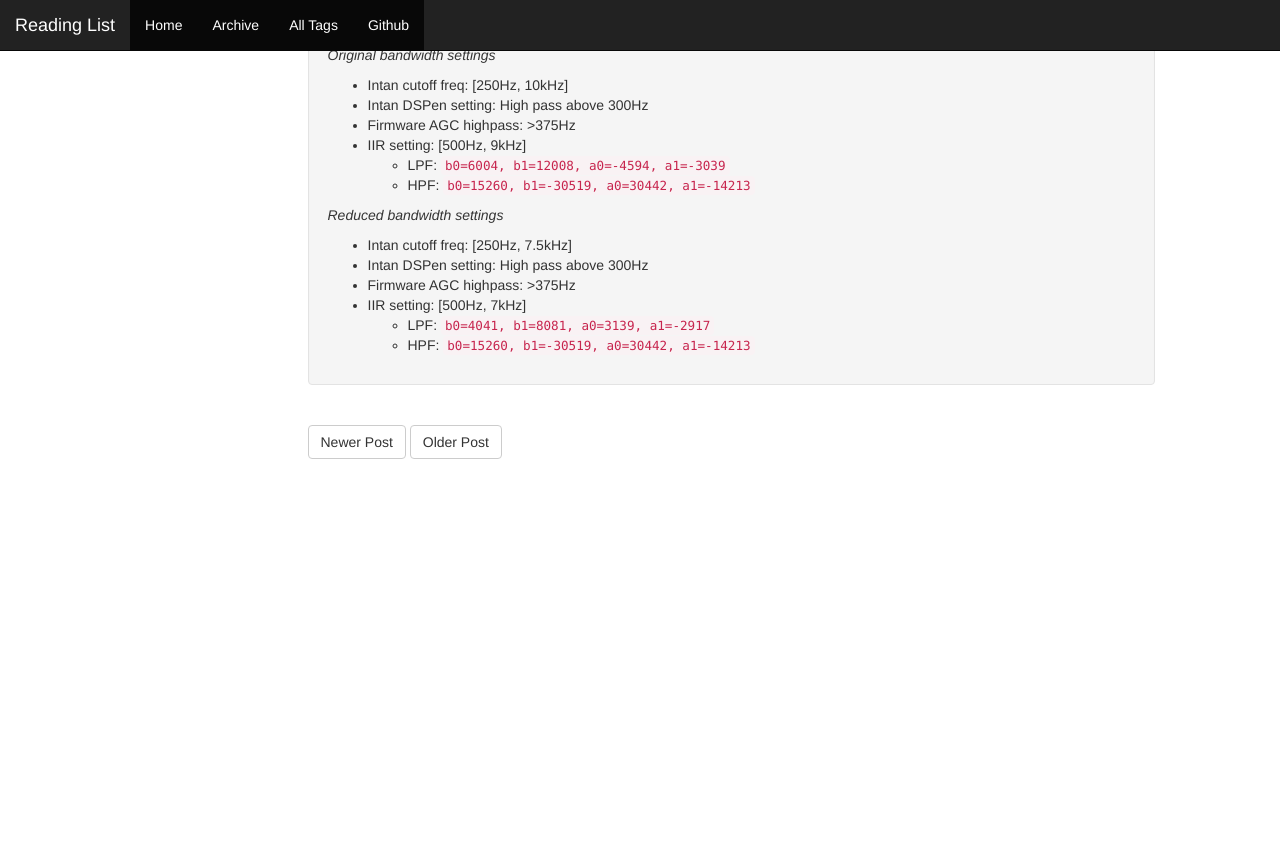
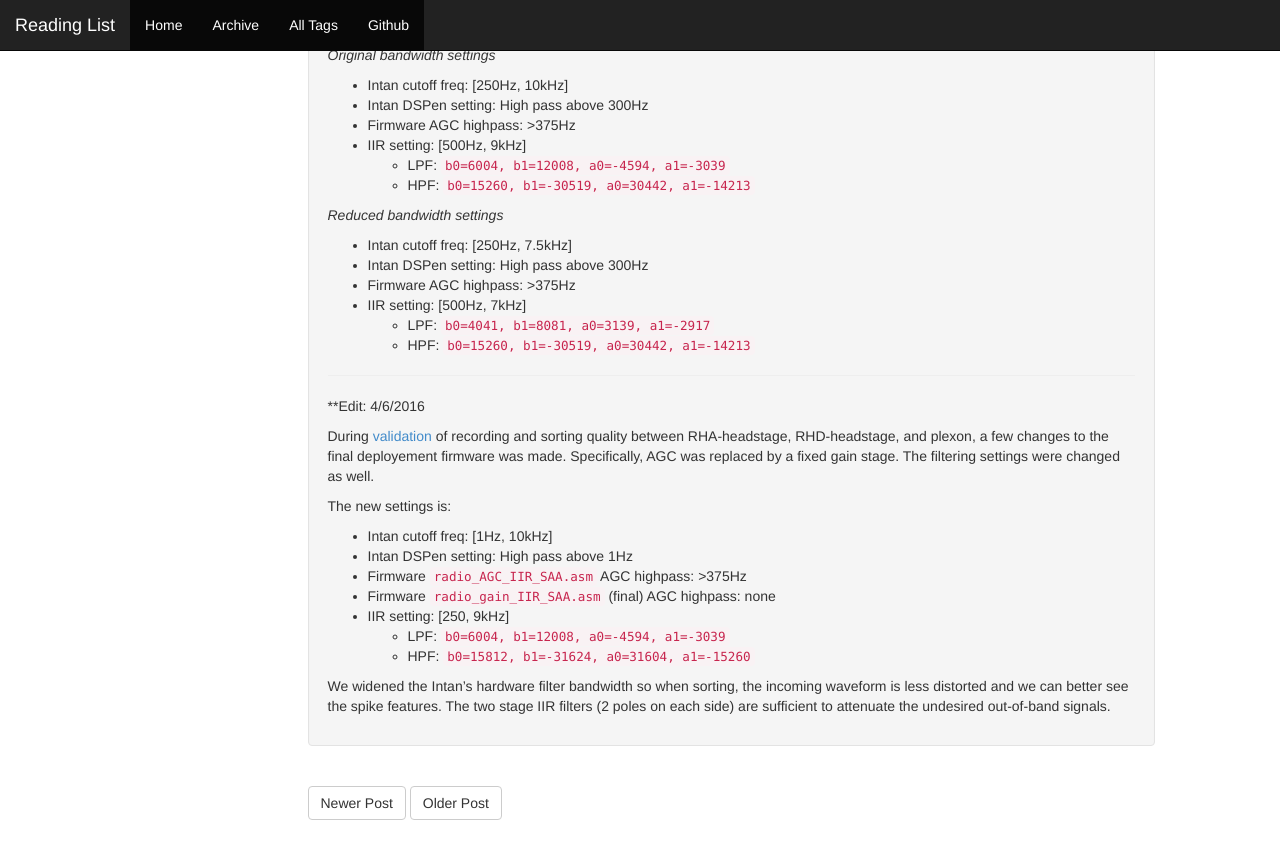
Before and after one commit to allenyin/reading_list, a Jekyll site: the page built from _posts/2016-01-06-DirectFormI-IIR-butterworth-filters.md, in a window 1280 px wide and 900 px high, scrolled down 4262 px. Shown: the top 859 px of the window. Built offline with Jekyll 4.4.1, drawn with Linux system fonts in a browser that asks for light colours; formulas are drawn with MathJax 3; before the commit the page ends 4801 px from its top, so only the background shows below that.

Commit message:
Updated the wireless posts with new development

```diff
--- a/_posts/2016-01-06-DirectFormI-IIR-butterworth-filters.md
+++ b/_posts/2016-01-06-DirectFormI-IIR-butterworth-filters.md
@@ -186,3 +186,21 @@ _Reduced bandwidth settings_
 * IIR setting: [500Hz, 7kHz]
     * LPF: `b0=4041, b1=8081, a0=3139, a1=-2917`
     * HPF: `b0=15260, b1=-30519, a0=30442, a1=-14213`
+
+------------------------------------------------
+
+**Edit: 4/6/2016
+
+During [validation]({% post_url 2016-03-31-WirelessValidationMetrics %}) of recording and sorting quality between RHA-headstage, RHD-headstage, and plexon, a few changes to the final deployement firmware was made. Specifically, AGC was replaced by a fixed gain stage. The filtering settings were changed as well.
+
+The new settings is:
+
+* Intan cutoff freq: [1Hz, 10kHz]
+* Intan DSPen setting: High pass above 1Hz
+* Firmware `radio_AGC_IIR_SAA.asm` AGC highpass: >375Hz
+* Firmware `radio_gain_IIR_SAA.asm` (final) AGC highpass: none
+* IIR setting: [250, 9kHz]
+    * LPF: `b0=6004, b1=12008, a0=-4594, a1=-3039`
+    * HPF: `b0=15812, b1=-31624, a0=31604, a1=-15260`
+
+We widened the Intan's hardware filter bandwidth so when sorting, the incoming waveform is less distorted and we can better see the spike features. The two stage IIR filters (2 poles on each side) are sufficient to attenuate the undesired out-of-band signals.
```
Also changed, not shown: _posts/2015-12-24-WirelessAGC.md (+8 -0 lines).
